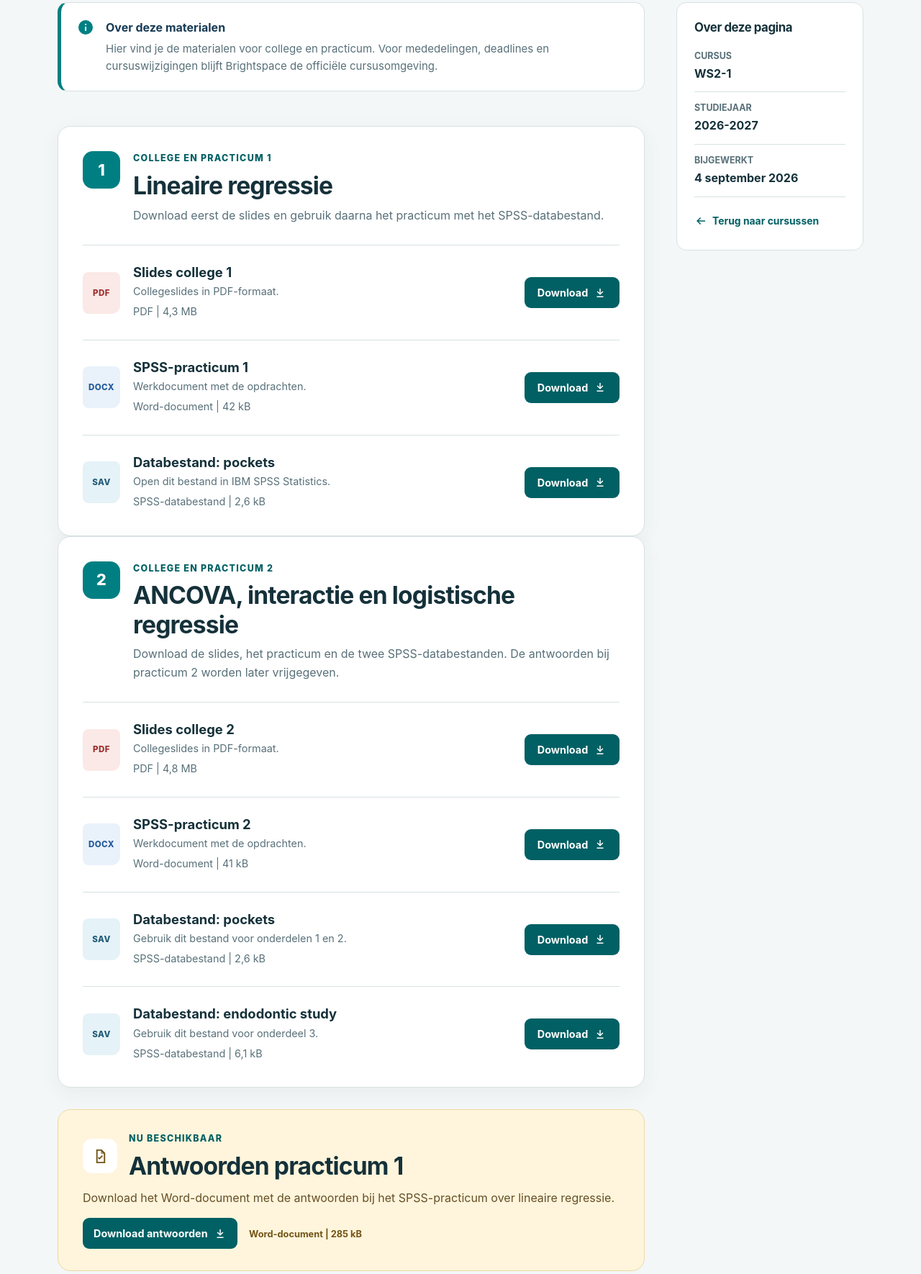
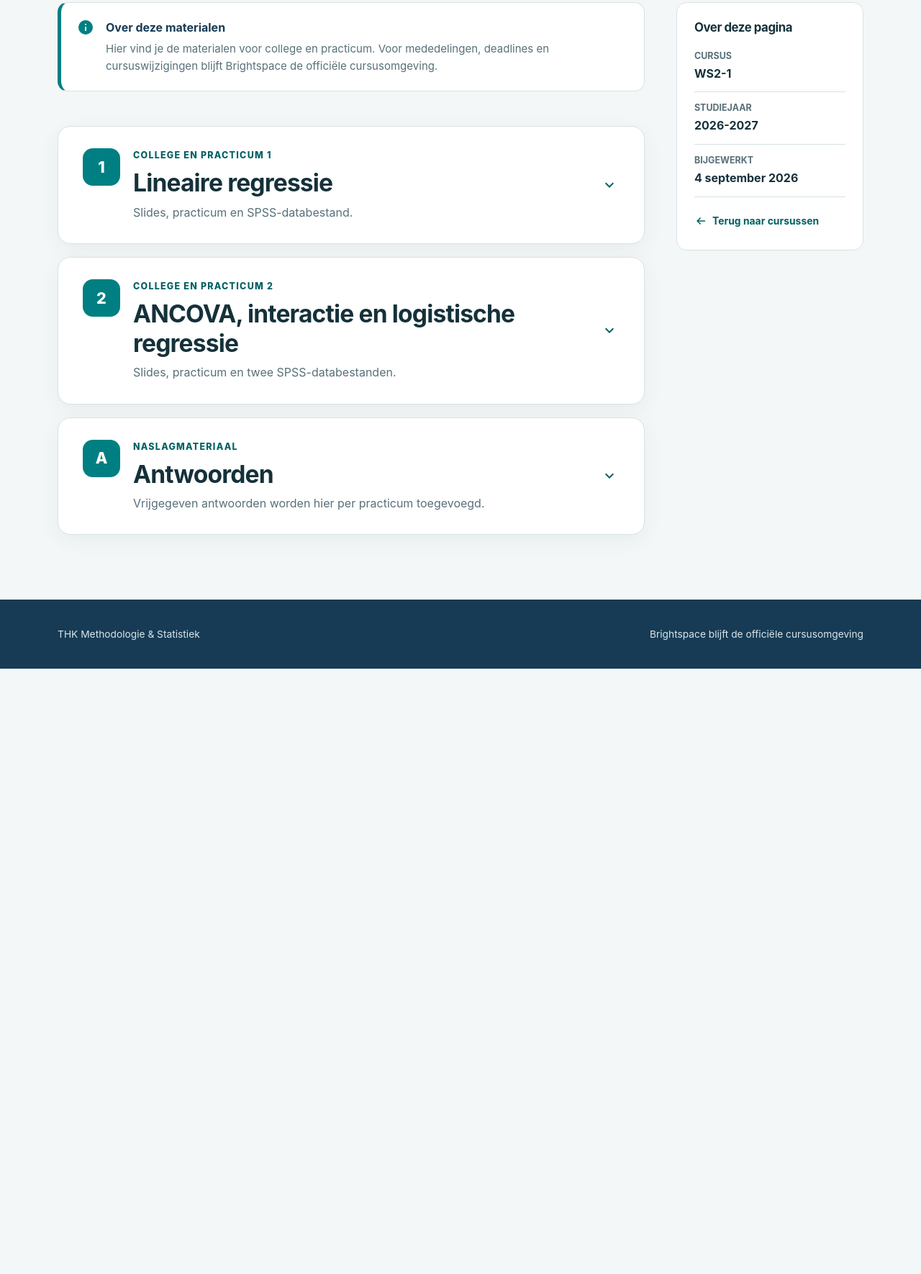
Before and after one commit to Postmus/THK, a plain HTML site: page courses/ws2-1/index.html in a window 1280 px wide. Shown: the part 518-2288 px from the top of the page at 72% size. After the commit the page ends 1447 px from the top, so only its background shows below. Drawn offline with Linux system fonts and the light colour scheme.

Commit message:
GUI improvements

```diff
--- a/assets/site.css
+++ b/assets/site.css
@@ -358,18 +358,46 @@ h3 {
 }
 
 .session {
-  padding: 34px;
+  overflow: hidden;
   background: var(--paper);
   border: 1px solid var(--line);
   border-radius: var(--radius);
   box-shadow: 0 8px 28px rgba(21, 49, 58, 0.055);
 }
 
+.session + .session {
+  margin-top: 18px;
+}
+
 .session-heading {
   display: grid;
-  grid-template-columns: 52px minmax(0, 1fr);
+  grid-template-columns: 52px minmax(0, 1fr) 28px;
   gap: 18px;
-  padding-bottom: 28px;
+  align-items: center;
+  padding: 30px 34px;
+  cursor: pointer;
+  list-style: none;
+  transition: background 160ms ease;
+}
+
+.session-heading::-webkit-details-marker {
+  display: none;
+}
+
+.session-heading::marker {
+  content: "";
+}
+
+.session-heading:hover {
+  background: #f8fbfb;
+}
+
+.session-heading:focus-visible {
+  outline: 3px solid #f0b429;
+  outline-offset: -4px;
+}
+
+.session[open] .session-heading {
   border-bottom: 1px solid var(--line);
 }
 
@@ -386,13 +414,49 @@ h3 {
   font-weight: 850;
 }
 
-.session-heading h2 {
-  margin-bottom: 8px;
+.session-heading-copy,
+.session-heading .eyebrow,
+.session-title,
+.session-description {
+  display: block;
 }
 
-.session-heading p:last-child {
-  margin-bottom: 0;
+.session-heading-copy {
+  min-width: 0;
+}
+
+.session-title {
+  margin-bottom: 8px;
+  font-size: clamp(1.55rem, 3vw, 2.1rem);
+  font-weight: 700;
+  letter-spacing: -0.025em;
+  line-height: 1.2;
+}
+
+.session-description {
   color: var(--muted);
+}
+
+.session-toggle {
+  display: grid;
+  place-items: center;
+  width: 28px;
+  height: 28px;
+  color: var(--teal-dark);
+  transition: transform 160ms ease;
+}
+
+.session-toggle svg {
+  width: 24px;
+  height: 24px;
+}
+
+.session[open] .session-toggle {
+  transform: rotate(180deg);
+}
+
+.session-content {
+  padding: 0 34px 28px;
 }
 
 .resource-list {
@@ -474,52 +538,6 @@ h3 {
 .download-button svg {
   width: 18px;
   height: 18px;
-}
-
-.answers-section {
-  margin-top: 30px;
-  padding: 30px 34px;
-  background: var(--amber-soft);
-  border: 1px solid #ebd8a6;
-  border-radius: var(--radius);
-}
-
-.answers-heading-row {
-  display: flex;
-  gap: 16px;
-  align-items: center;
-  margin-bottom: 12px;
-}
-
-.answers-heading-row h2 {
-  margin-bottom: 0;
-}
-
-.answer-icon {
-  display: grid;
-  place-items: center;
-  width: 48px;
-  height: 48px;
-  color: var(--amber-ink);
-  background: white;
-  border-radius: 13px;
-}
-
-.answer-icon svg {
-  width: 23px;
-  height: 23px;
-}
-
-.answers-section > p {
-  margin-bottom: 14px;
-  color: #654f25;
-}
-
-.answer-file-meta {
-  margin-left: 12px;
-  color: var(--amber-ink);
-  font-size: 0.8rem;
-  font-weight: 700;
 }
 
 .sidebar {
@@ -633,16 +651,26 @@ h3 {
   }
 
   .session {
-    padding: 24px 20px;
+    border-radius: 14px;
   }
 
   .session-heading {
-    grid-template-columns: 44px minmax(0, 1fr);
+    grid-template-columns: 44px minmax(0, 1fr) 24px;
+    gap: 14px;
+    padding: 22px 20px;
   }
 
   .session-number {
     width: 44px;
     height: 44px;
+  }
+
+  .session-title {
+    font-size: 1.35rem;
+  }
+
+  .session-content {
+    padding: 0 20px 22px;
   }
 
   .resource-card {
@@ -659,20 +687,6 @@ h3 {
     width: 100%;
   }
 
-  .answers-section {
-    padding: 25px 20px;
-  }
-
-  .answers-section .download-button {
-    width: 100%;
-  }
-
-  .answer-file-meta {
-    display: block;
-    margin: 10px 0 0;
-    text-align: center;
-  }
-
   .footer-inner {
     min-height: 120px;
     justify-content: center;
--- a/courses/ws2-1/index.html
+++ b/courses/ws2-1/index.html
@@ -53,17 +53,21 @@
           </div>
         </aside>
 
-        <section class="session" aria-labelledby="college-1-heading">
-          <div class="session-heading">
-            <div class="session-number" aria-hidden="true">1</div>
-            <div>
-              <p class="eyebrow">College en practicum 1</p>
-              <h2 id="college-1-heading">Lineaire regressie</h2>
-              <p>Download eerst de slides en gebruik daarna het practicum met het SPSS-databestand.</p>
-            </div>
-          </div>
+        <details class="session" aria-labelledby="college-1-heading">
+          <summary class="session-heading">
+            <span class="session-number" aria-hidden="true">1</span>
+            <span class="session-heading-copy">
+              <span class="eyebrow">College en practicum 1</span>
+              <span class="session-title" id="college-1-heading" role="heading" aria-level="2">Lineaire regressie</span>
+              <span class="session-description">Slides, practicum en SPSS-databestand.</span>
+            </span>
+            <span class="session-toggle" aria-hidden="true">
+              <svg viewBox="0 0 24 24"><path d="m7.4 8.6 4.6 4.6 4.6-4.6L18 10l-6 6-6-6 1.4-1.4Z"/></svg>
+            </span>
+          </summary>
 
-          <div class="resource-list">
+          <div class="session-content">
+            <div class="resource-list">
             <article class="resource-card">
               <div class="file-icon file-pdf" aria-hidden="true">PDF</div>
               <div class="resource-copy">
@@ -102,20 +106,25 @@
                 <svg viewBox="0 0 24 24" aria-hidden="true"><path d="M11 4h2v8l3.5-3.5 1.4 1.4-5.9 5.9-5.9-5.9 1.4-1.4L11 12V4Zm-5 14h12v2H6v-2Z"/></svg>
               </a>
             </article>
-          </div>
-        </section>
-
-        <section class="session" aria-labelledby="college-2-heading">
-          <div class="session-heading">
-            <div class="session-number" aria-hidden="true">2</div>
-            <div>
-              <p class="eyebrow">College en practicum 2</p>
-              <h2 id="college-2-heading">ANCOVA, interactie en logistische regressie</h2>
-              <p>Download de slides, het practicum en de twee SPSS-databestanden. De antwoorden bij practicum 2 worden later vrijgegeven.</p>
             </div>
           </div>
+        </details>
 
-          <div class="resource-list">
+        <details class="session" aria-labelledby="college-2-heading">
+          <summary class="session-heading">
+            <span class="session-number" aria-hidden="true">2</span>
+            <span class="session-heading-copy">
+              <span class="eyebrow">College en practicum 2</span>
+              <span class="session-title" id="college-2-heading" role="heading" aria-level="2">ANCOVA, interactie en logistische regressie</span>
+              <span class="session-description">Slides, practicum en twee SPSS-databestanden.</span>
+            </span>
+            <span class="session-toggle" aria-hidden="true">
+              <svg viewBox="0 0 24 24"><path d="m7.4 8.6 4.6 4.6 4.6-4.6L18 10l-6 6-6-6 1.4-1.4Z"/></svg>
+            </span>
+          </summary>
+
+          <div class="session-content">
+            <div class="resource-list">
             <article class="resource-card">
               <div class="file-icon file-pdf" aria-hidden="true">PDF</div>
               <div class="resource-copy">
@@ -167,26 +176,40 @@
                 <svg viewBox="0 0 24 24" aria-hidden="true"><path d="M11 4h2v8l3.5-3.5 1.4 1.4-5.9 5.9-5.9-5.9 1.4-1.4L11 12V4Zm-5 14h12v2H6v-2Z"/></svg>
               </a>
             </article>
-          </div>
-        </section>
-
-        <section class="answers-section" aria-labelledby="answers-heading">
-          <div class="answers-heading-row">
-            <div class="answer-icon" aria-hidden="true">
-              <svg viewBox="0 0 24 24"><path d="M6 2h8l5 5v15H6V2Zm7 2H8v16h9V8h-4V4Zm1 1.4V7h1.6L14 5.4ZM10.7 16.8l-2.4-2.4 1.4-1.4 1 1 3.6-3.6 1.4 1.4-5 5Z"/></svg>
-            </div>
-            <div>
-              <p class="eyebrow">Nu beschikbaar</p>
-              <h2 id="answers-heading">Antwoorden practicum 1</h2>
             </div>
           </div>
-          <p>Download het Word-document met de antwoorden bij het SPSS-practicum over lineaire regressie.</p>
-          <a class="download-button" href="files/practicum-1%20answers.docx" download>
-            Download antwoorden
-            <svg viewBox="0 0 24 24" aria-hidden="true"><path d="M11 4h2v8l3.5-3.5 1.4 1.4-5.9 5.9-5.9-5.9 1.4-1.4L11 12V4Zm-5 14h12v2H6v-2Z"/></svg>
-          </a>
-          <span class="answer-file-meta">Word-document | 285 kB</span>
-        </section>
+        </details>
+
+        <details class="session" aria-labelledby="answers-heading">
+          <summary class="session-heading">
+            <span class="session-number" aria-hidden="true">A</span>
+            <span class="session-heading-copy">
+              <span class="eyebrow">Naslagmateriaal</span>
+              <span class="session-title" id="answers-heading" role="heading" aria-level="2">Antwoorden</span>
+              <span class="session-description">Vrijgegeven antwoorden worden hier per practicum toegevoegd.</span>
+            </span>
+            <span class="session-toggle" aria-hidden="true">
+              <svg viewBox="0 0 24 24"><path d="m7.4 8.6 4.6 4.6 4.6-4.6L18 10l-6 6-6-6 1.4-1.4Z"/></svg>
+            </span>
+          </summary>
+
+          <div class="session-content">
+            <div class="resource-list">
+              <article class="resource-card">
+                <div class="file-icon file-docx" aria-hidden="true">DOCX</div>
+                <div class="resource-copy">
+                  <h3>Antwoorden practicum 1</h3>
+                  <p>Uitwerkingen bij het practicum over lineaire regressie.</p>
+                  <span>Word-document | 285 kB</span>
+                </div>
+                <a class="download-button" href="files/practicum-1%20answers.docx" download>
+                  Download
+                  <svg viewBox="0 0 24 24" aria-hidden="true"><path d="M11 4h2v8l3.5-3.5 1.4 1.4-5.9 5.9-5.9-5.9 1.4-1.4L11 12V4Zm-5 14h12v2H6v-2Z"/></svg>
+                </a>
+              </article>
+            </div>
+          </div>
+        </details>
       </div>
 
       <aside class="sidebar" aria-label="Cursusinformatie">
```
